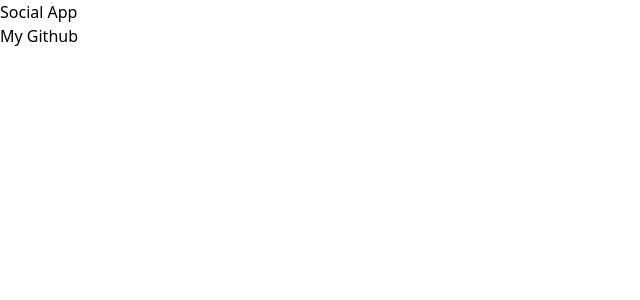
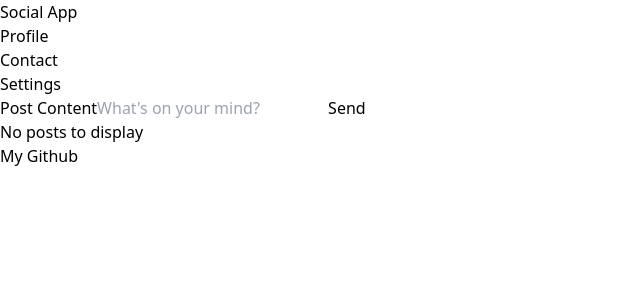
Before and after one commit to patrickoser/social-app, a React (Vite) app: page / in a window 1280 px wide. Shown: the top 300 px of the page, without its empty margins (0-640 px from the left). Built offline with nearby package versions, Linux system fonts and the light colour scheme; no server answers; the database is empty; sample sign-in values are in the browser's storage.

Commit message:
Remove posts as a param in Feed.

```diff
--- a/src/components/Feed.jsx
+++ b/src/components/Feed.jsx
@@ -1,7 +1,7 @@
 import React from "react";
 import Post from "./Post";
 
-const Feed = ({ posts }) => {
+const Feed = () => {
     return (
         //Maps each post to the Home page of the user.
         <div>
--- a/src/components/Protected.jsx
+++ b/src/components/Protected.jsx
@@ -11,5 +11,7 @@ export const PrivateRoutes = () => {
     // 'to' prop. 'Replace' makes sure the history stack is
     // altered in a way so that the user can't press the back
     // button and return to the protected page.
-    !user ? <Navigate to="/signup" replace /> : <Outlet />
+    return (
+        !user ? <Navigate to="/signup" replace /> : <Outlet />
+    )
 }
```
